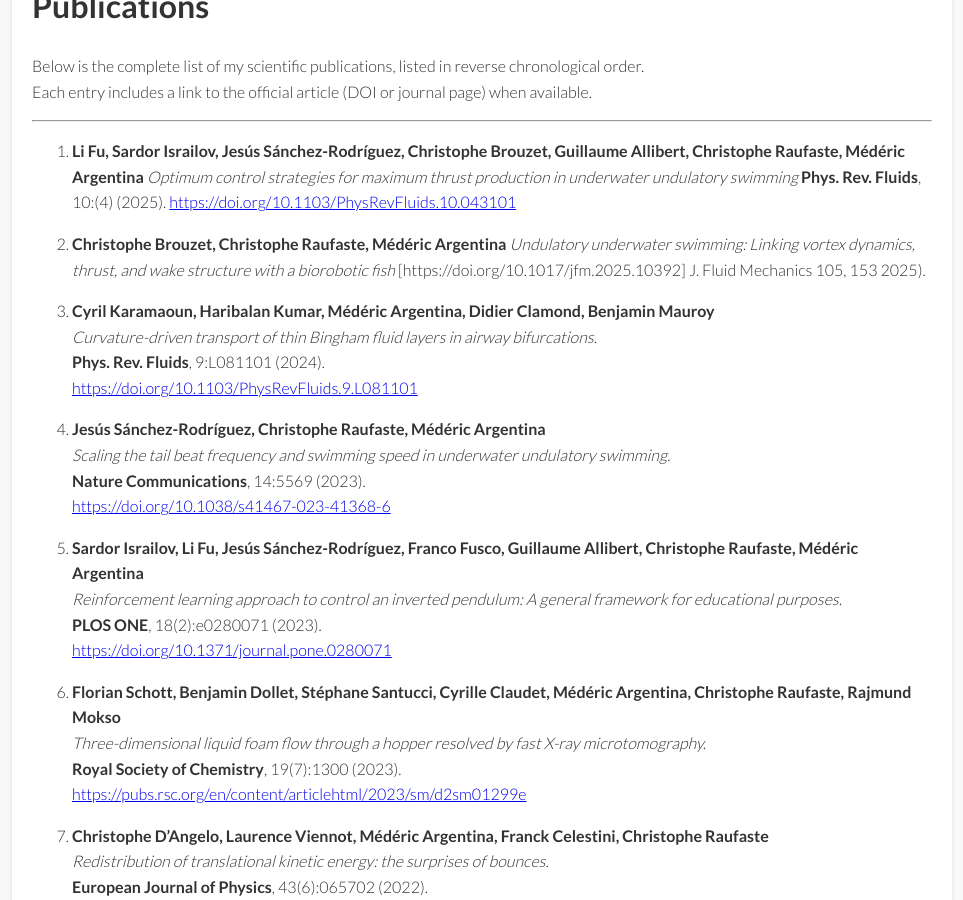
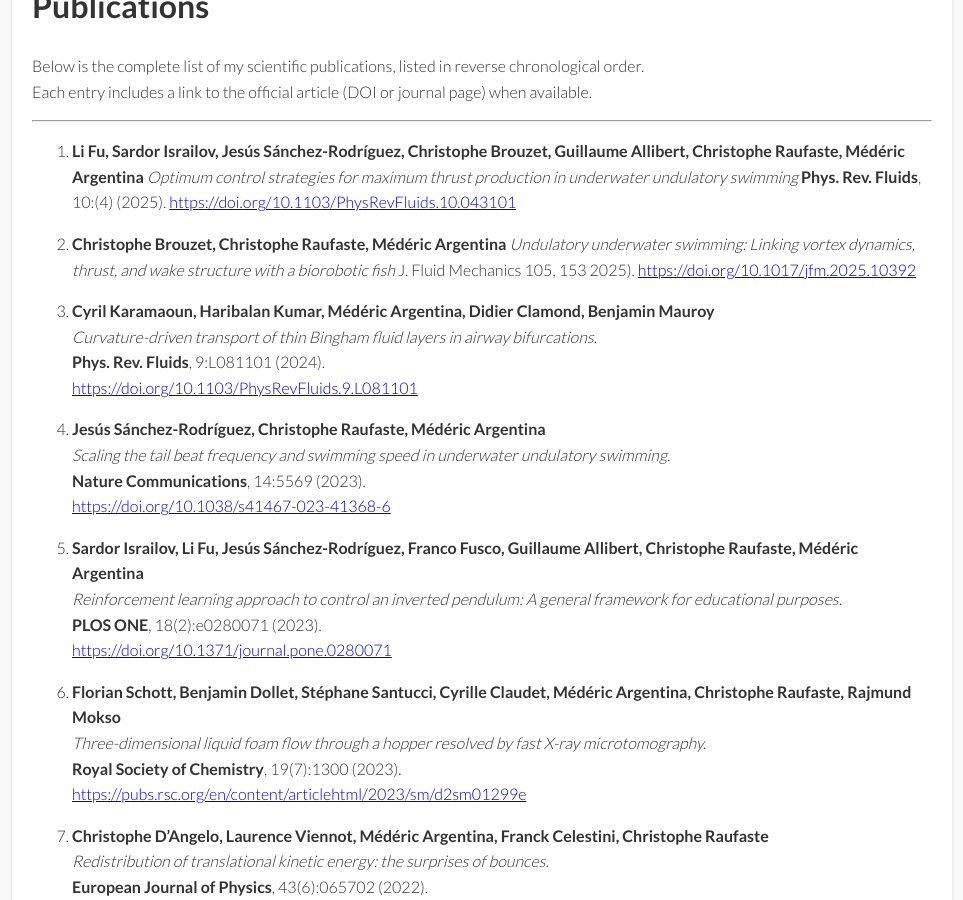
Before and after one commit to mederic-argentina/mederic-argentina.github.io, a Jekyll site: the page built from publications.md, in a window 1280 px wide and 900 px high, scrolled down 475 px. Shown: the whole window, without its empty margins (158-1121 px from the left). Built offline with Jekyll 4.4.1, drawn with Linux system fonts in a browser that asks for light colours; part of the change alters nothing that is shown.

```diff
--- a/publications.md
+++ b/publications.md
@@ -16,8 +16,9 @@ Each entry includes a link to the official article (DOI or journal page) when av
 
 1. **Christophe Brouzet, Christophe Raufaste, Médéric Argentina**
    *Undulatory underwater swimming: Linking vortex dynamics, thrust, and wake structure with a biorobotic fish*
-   [https://doi.org/10.1017/jfm.2025.10392]
    J. Fluid Mechanics 105, 153 2025).
+   [https://doi.org/10.1017/jfm.2025.10392](https://doi.org/10.1017/jfm.2025.10392)
+
 
 1. **Cyril Karamaoun, Haribalan Kumar, Médéric Argentina, Didier Clamond, Benjamin Mauroy**
    *Curvature-driven transport of thin Bingham fluid layers in airway bifurcations.*
```
